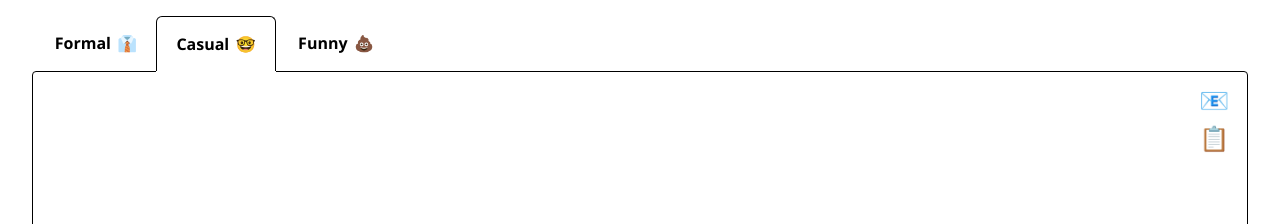
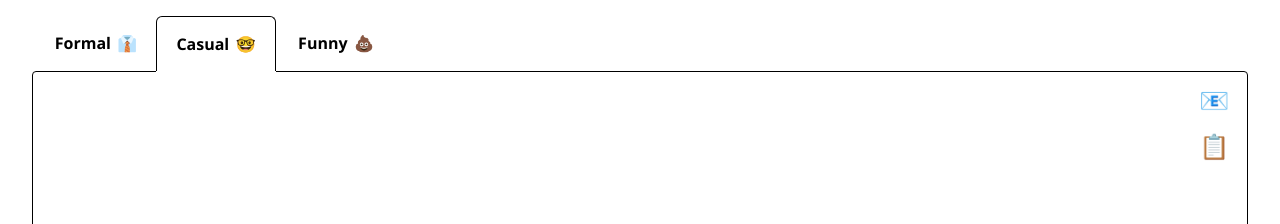
Before and after one commit to shimbarks/yagl, a React (Create React App) app: page / in a window 1280 px wide. Shown: the part 899-1123 px from the top of the page. Built offline with nearby package versions, Linux system fonts and the light colour scheme.

Commit message:
minorissimo

```diff
--- a/src/components/tone-tabs/ToneTabs.scss
+++ b/src/components/tone-tabs/ToneTabs.scss
@@ -68,7 +68,7 @@
   display: flex;
   flex-direction: column;
   align-items: center;
-  gap: 0.5em;
+  gap: 1em;
 }
 
 .icon-button {
```
